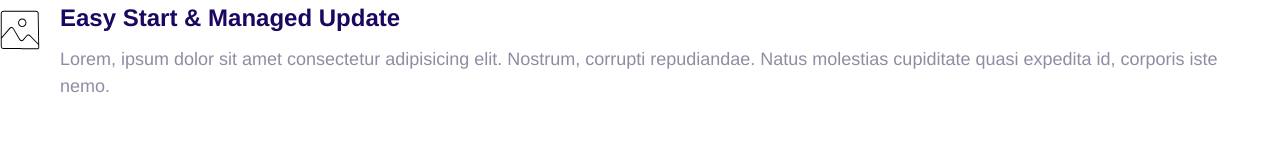
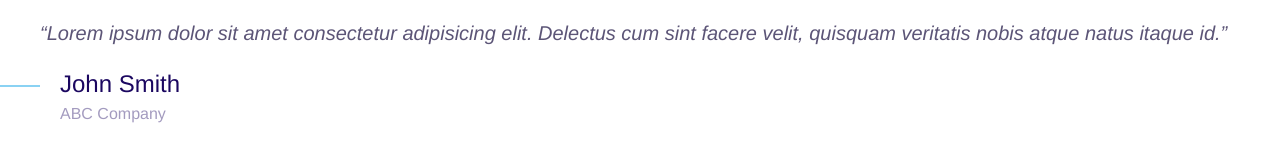
Before and after one commit to mab30/Mabel, a plain HTML site: page index.html in a window 1280 px wide. Drawn offline with Linux system fonts and the light colour scheme.

Commit message:
quotes component defined

```diff
--- a/css/styles.css
+++ b/css/styles.css
@@ -8,6 +8,7 @@ html {
   --color-accent: #ff3400;
   --color-headings: #1b0760;
   --color-body: #918ca4;
+  --color-body-darker: #5c5577;
   --color-border: #ccc;
   --border-radius: 30px;
 }
@@ -371,3 +372,53 @@ right: 5%;
 .media__image {
   margin-top: 1rem;
 }
+
+/* Quotes */
+.quote {
+  font-size: 3rem;
+  font-style: italic;
+  color: var(--color-body-darker);
+  line-height: 1.3;
+}
+
+.quote__text::before {
+  content: open-quote;
+}
+
+.quote__text::after {
+  content: close-quote;
+}
+
+.quote__author {
+  font-size: 3rem;
+  font-weight: 500;
+  font-style: normal;
+  margin-bottom: 0;
+}
+
+.quote__organization {
+  color: var(--color-headings);
+  font-size: 2rem;
+  font-style: normal;
+  opacity: .4;
+
+}
+
+.quote__line {
+  position: relative;
+  bottom: 10px;
+}
+
+@media screen and (min-width:1024px){
+  .quote {
+    font-size: 2rem;
+  }
+
+  .quote__author {
+    font-size: 2.4rem;
+  }
+
+  .quote__organization {
+    font-size: 1.6rem;
+  }
+}
--- a/index.html
+++ b/index.html
@@ -12,16 +12,21 @@
     <link rel="stylesheet" href="css/styles.css">
 </head>
 <body>
+    <blockquote class="quote">
+        <p class="quote__text">Lorem ipsum dolor sit amet consectetur adipisicing elit. Delectus cum sint facere velit, quisquam veritatis nobis atque natus itaque id.</p>
+    </blockquote>
+    <footer>
         <div class="media">
             <div class="media__image">
-            <svg class="icon icon--primary">
-                <use xlink:href="images/sprite.svg#snap"></use>
+                <svg class="icon icon--primary quote__line">
+                    <use xlink:href="images/sprite.svg#line"></use>
                   </svg>
             </div>
             <div class="media__body">
-            <h3 class="media__title">Easy Start & Managed Update</h3>
-            <p>Lorem, ipsum dolor sit amet consectetur adipisicing elit. Nostrum, corrupti repudiandae. Natus molestias cupiditate quasi expedita id, corporis iste nemo.</p>
+                <h3 class="media__title quote__author">John Smith</h3>
+                <p class="quote__organization">ABC Company</p>
             </div>
         </div>
+    </footer>
 </body>
 </html>
```
Also changed, not shown: Components/quotes.html (added, +16 -0 lines). Lines whose indentation alone changed are shown as unchanged.
